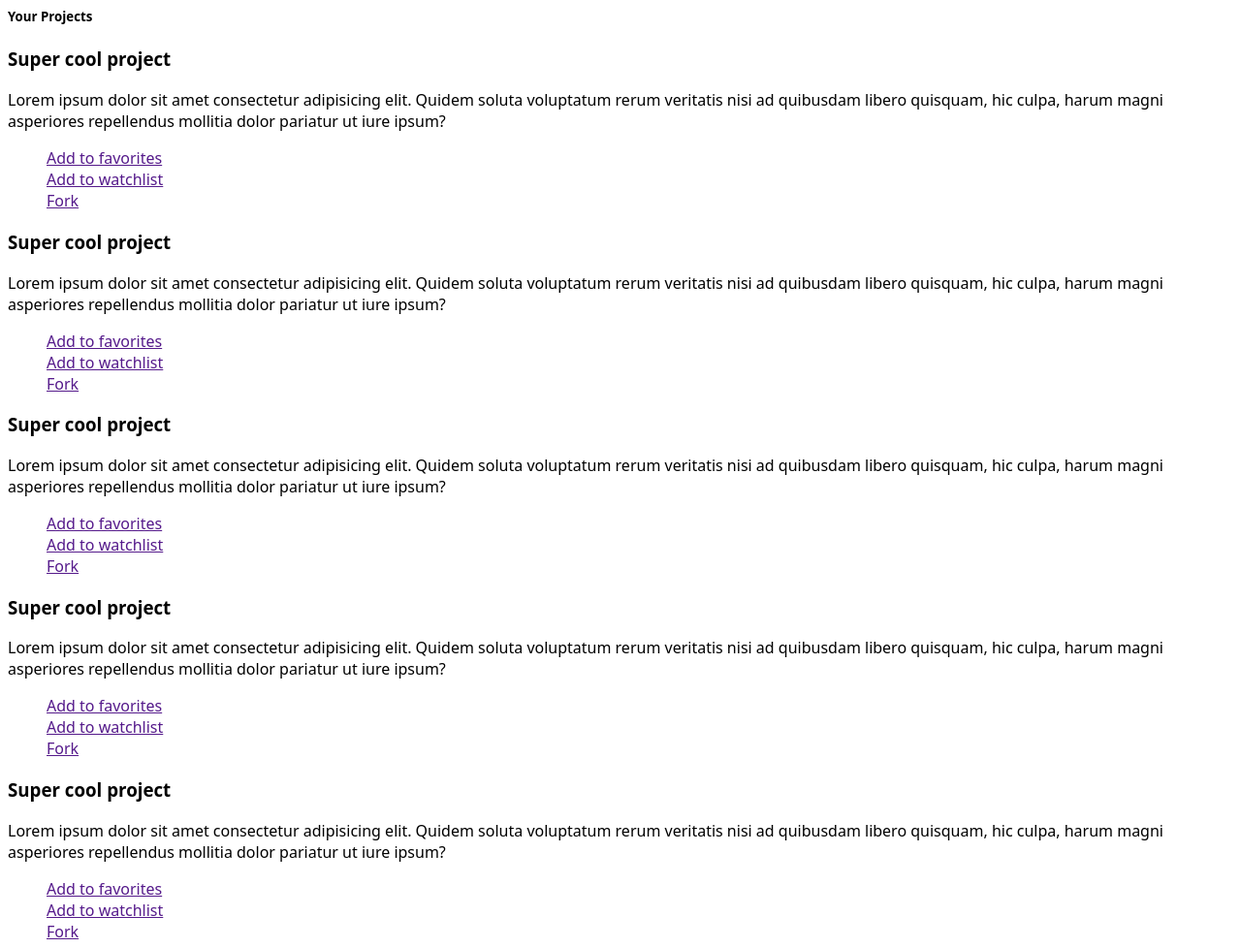
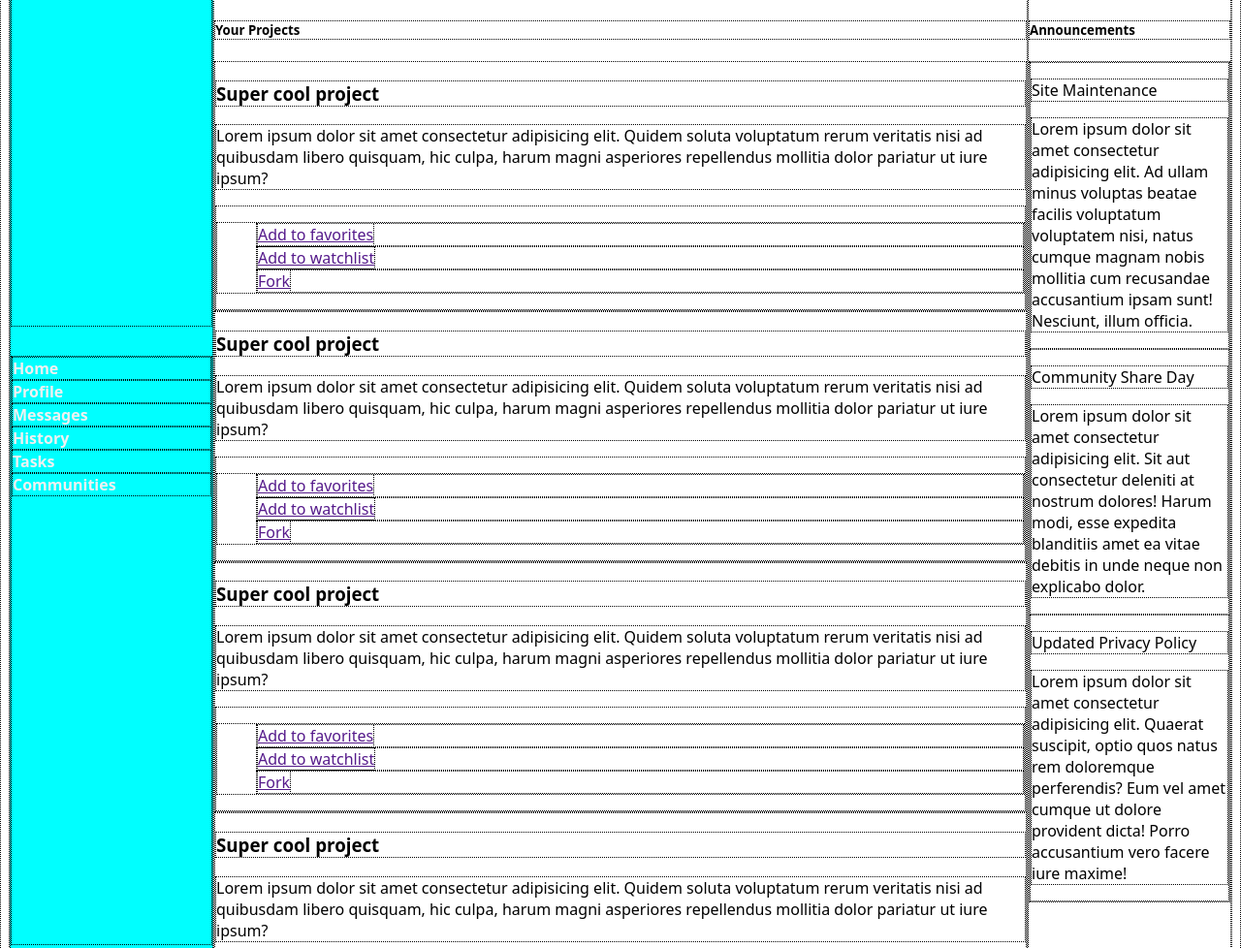
Before and after one commit to the-odin-project-max/grid-admin-dashboard, a plain HTML site: page index.html in a window 1280 px wide. Shown: the part 282-1260 px from the top of the page at 97% size. Drawn offline with Linux system fonts and the light colour scheme.

Commit message:
feat(style): start creating style layout for main page

```diff
--- a/css/style.css
+++ b/css/style.css
@@ -1,7 +1,44 @@
 * {
 	font-family: system-ui, -apple-system, BlinkMacSystemFont, 'Segoe UI', Roboto, Oxygen, Ubuntu, Cantarell, 'Open Sans', 'Helvetica Neue', sans-serif;
+	border: 1px dotted black;
 }
 
 ul {
 	list-style-type: none;
 }
+
+.grid-container {
+	display: grid;
+	grid-template-columns: 1fr 4fr 1fr;
+	grid-template-rows: 1fr 4fr 2fr;
+}
+
+.sidebar {
+	grid-row: 1 / 4;
+	grid-column: 1 / 2;
+
+	background-color: aqua;
+	color: #f1f1f1;
+	font-weight: bold;
+
+	display: grid;
+	gap: 30px;
+
+	grid-template-columns: 1fr;
+	grid-template-rows: repeat(auto-fit, minmax(100px, 1fr));
+}
+
+.content {
+	grid-row: 2 / 4;
+	grid-column: 2 / 3;
+}
+
+.announcements {
+	grid-row: 2 / 3;
+	grid-column: 3 / 4;
+}
+
+.trending {
+	grid-row: 3 / 4;
+	grid-column: 3 / 4;
+}
--- a/index.html
+++ b/index.html
@@ -1,12 +1,14 @@
 <!DOCTYPE html>
 <html lang="en">
+
 <head>
 	<meta charset="UTF-8">
 	<meta name="viewport" content="width=device-width, initial-scale=1.0">
 	<title>Grid Admin Dashboard</title>
 	<link rel="stylesheet" href="css/style.css">
 </head>
-<body>
+
+<body class="grid-container">
 	<div class="header">
 		<div class="search">
 			<span class="search-icon">🔎</span>
@@ -25,21 +27,27 @@
 	</div>
 	<div class="sidebar">
 		<div class="logo-title">Dashboard</div>
+		<div class="sidebar-section">
 			<div class="sidebar-navigation-link">Home</div>
 			<div class="sidebar-navigation-link">Profile</div>
 			<div class="sidebar-navigation-link">Messages</div>
 			<div class="sidebar-navigation-link">History</div>
 			<div class="sidebar-navigation-link">Tasks</div>
 			<div class="sidebar-navigation-link">Communities</div>
+		</div>
+		<div class="sidebar-section">
 			<div class="sidebar-action-link">Settings</div>
 			<div class="sidebar-action-link">Support</div>
 			<div class="sidebar-action-link">Privacy</div>
+		</div>
 	</div>
 	<div class="content">
 		<h5 class="content-title">Your Projects</h5>
 		<div class="project">
 			<h3 class="project-title">Super cool project</h3>
-			<p class="project-description">Lorem ipsum dolor sit amet consectetur adipisicing elit. Quidem soluta voluptatum rerum veritatis nisi ad quibusdam libero quisquam, hic culpa, harum magni asperiores repellendus mollitia dolor pariatur ut iure ipsum?</p>
+			<p class="project-description">Lorem ipsum dolor sit amet consectetur adipisicing elit. Quidem soluta
+				voluptatum rerum veritatis nisi ad quibusdam libero quisquam, hic culpa, harum magni asperiores
+				repellendus mollitia dolor pariatur ut iure ipsum?</p>
 			<div class="project-icons">
 				<ul>
 					<li class="project-icon"><a href="">Add to favorites</a></li>
@@ -50,7 +58,9 @@
 		</div>
 		<div class="project">
 			<h3 class="project-title">Super cool project</h3>
-			<p class="project-description">Lorem ipsum dolor sit amet consectetur adipisicing elit. Quidem soluta voluptatum rerum veritatis nisi ad quibusdam libero quisquam, hic culpa, harum magni asperiores repellendus mollitia dolor pariatur ut iure ipsum?</p>
+			<p class="project-description">Lorem ipsum dolor sit amet consectetur adipisicing elit. Quidem soluta
+				voluptatum rerum veritatis nisi ad quibusdam libero quisquam, hic culpa, harum magni asperiores
+				repellendus mollitia dolor pariatur ut iure ipsum?</p>
 			<div class="project-icons">
 				<ul>
 					<li class="project-icon"><a href="">Add to favorites</a></li>
@@ -61,7 +71,9 @@
 		</div>
 		<div class="project">
 			<h3 class="project-title">Super cool project</h3>
-			<p class="project-description">Lorem ipsum dolor sit amet consectetur adipisicing elit. Quidem soluta voluptatum rerum veritatis nisi ad quibusdam libero quisquam, hic culpa, harum magni asperiores repellendus mollitia dolor pariatur ut iure ipsum?</p>
+			<p class="project-description">Lorem ipsum dolor sit amet consectetur adipisicing elit. Quidem soluta
+				voluptatum rerum veritatis nisi ad quibusdam libero quisquam, hic culpa, harum magni asperiores
+				repellendus mollitia dolor pariatur ut iure ipsum?</p>
 			<div class="project-icons">
 				<ul>
 					<li class="project-icon"><a href="">Add to favorites</a></li>
@@ -72,7 +84,9 @@
 		</div>
 		<div class="project">
 			<h3 class="project-title">Super cool project</h3>
-			<p class="project-description">Lorem ipsum dolor sit amet consectetur adipisicing elit. Quidem soluta voluptatum rerum veritatis nisi ad quibusdam libero quisquam, hic culpa, harum magni asperiores repellendus mollitia dolor pariatur ut iure ipsum?</p>
+			<p class="project-description">Lorem ipsum dolor sit amet consectetur adipisicing elit. Quidem soluta
+				voluptatum rerum veritatis nisi ad quibusdam libero quisquam, hic culpa, harum magni asperiores
+				repellendus mollitia dolor pariatur ut iure ipsum?</p>
 			<div class="project-icons">
 				<ul>
 					<li class="project-icon"><a href="">Add to favorites</a></li>
@@ -83,7 +97,9 @@
 		</div>
 		<div class="project">
 			<h3 class="project-title">Super cool project</h3>
-			<p class="project-description">Lorem ipsum dolor sit amet consectetur adipisicing elit. Quidem soluta voluptatum rerum veritatis nisi ad quibusdam libero quisquam, hic culpa, harum magni asperiores repellendus mollitia dolor pariatur ut iure ipsum?</p>
+			<p class="project-description">Lorem ipsum dolor sit amet consectetur adipisicing elit. Quidem soluta
+				voluptatum rerum veritatis nisi ad quibusdam libero quisquam, hic culpa, harum magni asperiores
+				repellendus mollitia dolor pariatur ut iure ipsum?</p>
 			<div class="project-icons">
 				<ul>
 					<li class="project-icon"><a href="">Add to favorites</a></li>
@@ -94,7 +110,9 @@
 		</div>
 		<div class="project">
 			<h3 class="project-title">Super cool project</h3>
-			<p class="project-description">Lorem ipsum dolor sit amet consectetur adipisicing elit. Quidem soluta voluptatum rerum veritatis nisi ad quibusdam libero quisquam, hic culpa, harum magni asperiores repellendus mollitia dolor pariatur ut iure ipsum?</p>
+			<p class="project-description">Lorem ipsum dolor sit amet consectetur adipisicing elit. Quidem soluta
+				voluptatum rerum veritatis nisi ad quibusdam libero quisquam, hic culpa, harum magni asperiores
+				repellendus mollitia dolor pariatur ut iure ipsum?</p>
 			<div class="project-icons">
 				<ul>
 					<li class="project-icon"><a href="">Add to favorites</a></li>
@@ -109,15 +127,21 @@
 		<div class="announcements-list">
 			<div class="annoucement">
 				<p class="announcement-title">Site Maintenance</p>
-				<p class="announcement-description">Lorem ipsum dolor sit amet consectetur adipisicing elit. Ad ullam minus voluptas beatae facilis voluptatum voluptatem nisi, natus cumque magnam nobis mollitia cum recusandae accusantium ipsam sunt! Nesciunt, illum officia.</p>
+				<p class="announcement-description">Lorem ipsum dolor sit amet consectetur adipisicing elit. Ad ullam
+					minus voluptas beatae facilis voluptatum voluptatem nisi, natus cumque magnam nobis mollitia cum
+					recusandae accusantium ipsam sunt! Nesciunt, illum officia.</p>
 			</div>
 			<div class="annoucement">
 				<p class="announcement-title">Community Share Day</p>
-				<p class="announcement-description">Lorem ipsum dolor sit amet consectetur adipisicing elit. Sit aut consectetur deleniti at nostrum dolores! Harum modi, esse expedita blanditiis amet ea vitae debitis in unde neque non explicabo dolor.</p>
+				<p class="announcement-description">Lorem ipsum dolor sit amet consectetur adipisicing elit. Sit aut
+					consectetur deleniti at nostrum dolores! Harum modi, esse expedita blanditiis amet ea vitae debitis
+					in unde neque non explicabo dolor.</p>
 			</div>
 			<div class="annoucement">
 				<p class="announcement-title">Updated Privacy Policy</p>
-				<p class="announcement-description">Lorem ipsum dolor sit amet consectetur adipisicing elit. Quaerat suscipit, optio quos natus rem doloremque perferendis? Eum vel amet cumque ut dolore provident dicta! Porro accusantium vero facere iure maxime!</p>
+				<p class="announcement-description">Lorem ipsum dolor sit amet consectetur adipisicing elit. Quaerat
+					suscipit, optio quos natus rem doloremque perferendis? Eum vel amet cumque ut dolore provident
+					dicta! Porro accusantium vero facere iure maxime!</p>
 			</div>
 		</div>
 	</div>
@@ -142,4 +166,5 @@
 		</div>
 	</div>
 </body>
+
 </html>
```
Lines whose indentation alone changed are shown as unchanged.
